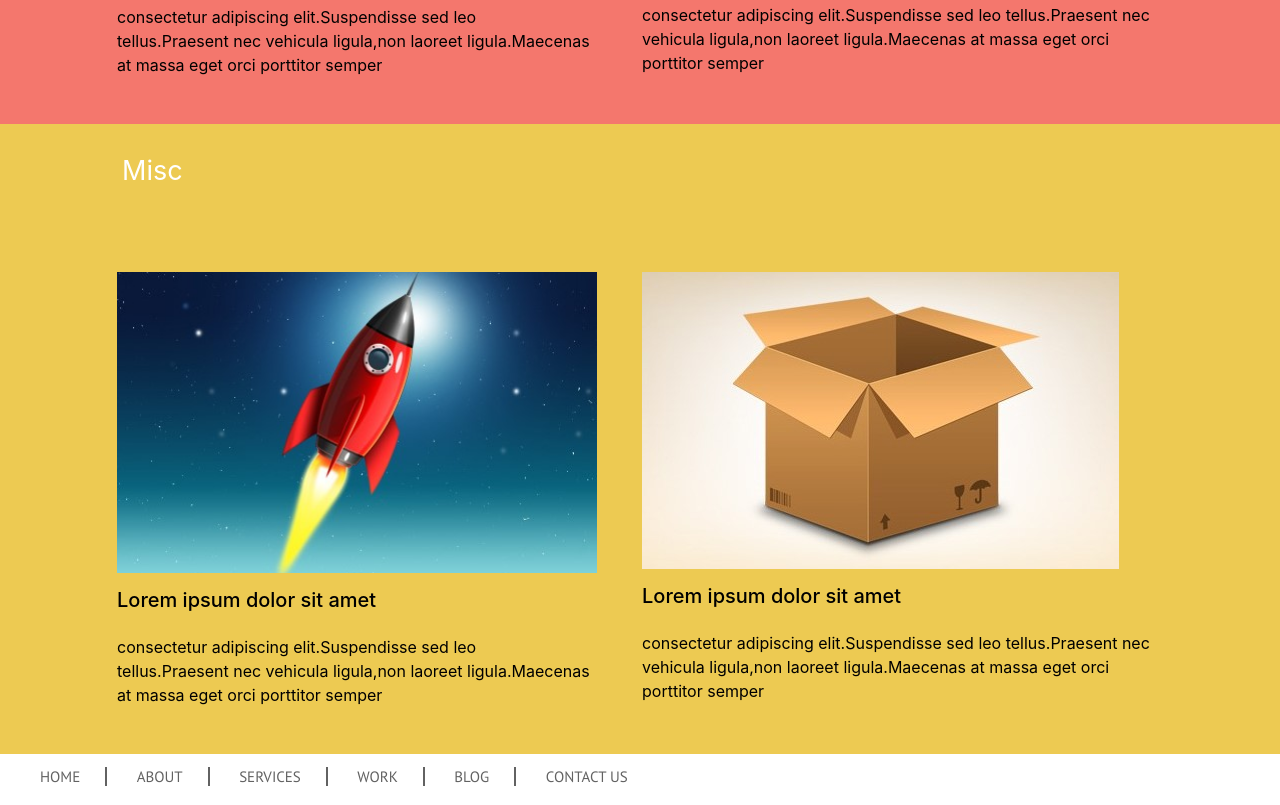
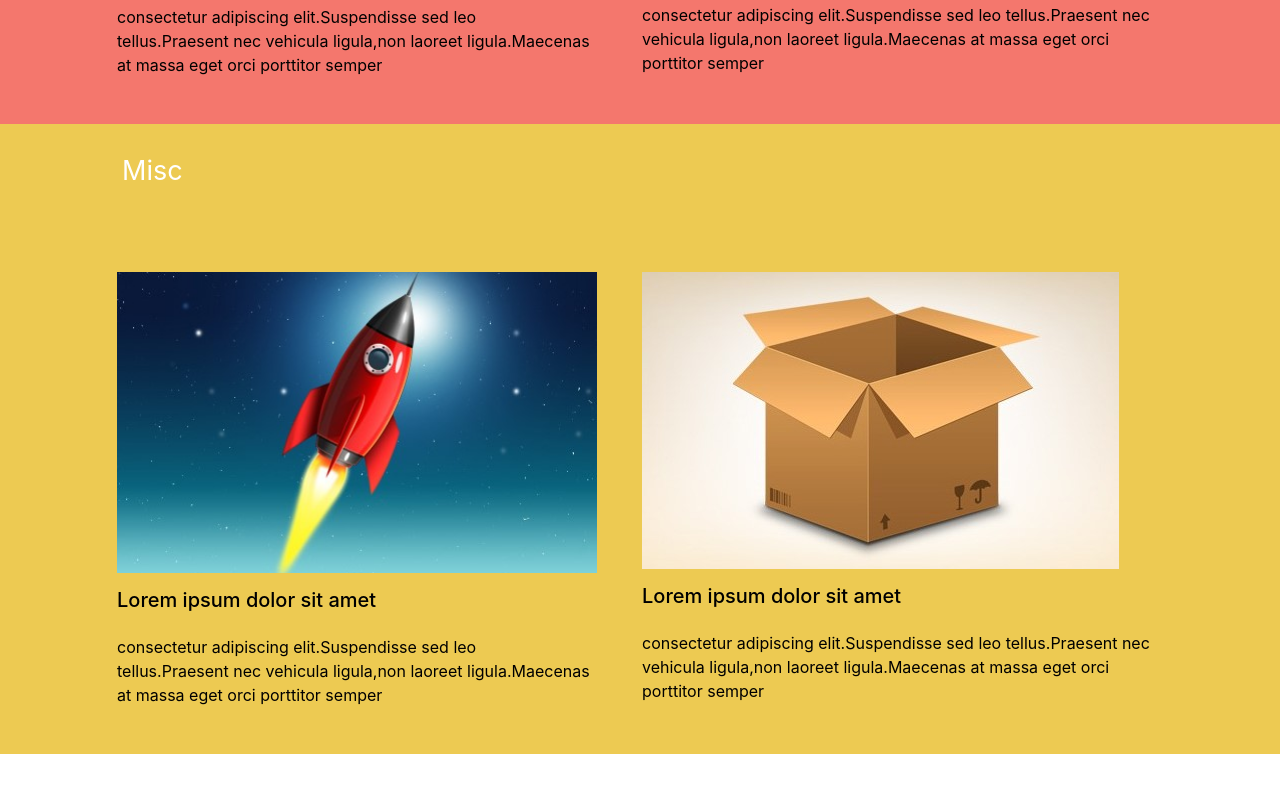
Before and after one commit to josemanuel286/bluebox-paginaweb, a plain HTML site: page index.html in a window 1280 px wide. Shown: the part 1996-2801 px from the top of the page. After the commit the page ends 2750 px from the top, so only its background shows below. Drawn offline with nearby package versions, Linux system fonts and the light colour scheme.

Commit message:
volver a la anterior
no funciono el codigo

```diff
--- a/index.html
+++ b/index.html
@@ -133,22 +133,6 @@
 			</section>
 		</section>
 	</div>
-	<div id="nota-de-pie" class="col-sm-12">
-		<div class="row">
-				<div id="menu-header"class="col-sm-7">
-			<nav>
-				<ul>
-					<li><a href="#">HOME</a></li>
-					<li><a href="#">ABOUT</a></li>
-					<li><a href="#">SERVICES</a></li>
-					<li><a href="#">WORK</a></li>
-					<li><a href="#">BLOG</a></li>
-					<li><a href="#">CONTACT US</a></li>
-				</ul>
-			</nav>
-		</div>
-		</div>
-	</div>
 <script src="https://code.jquery.com/jquery-3.3.1.slim.min.js"></script>
 <script src="https://cdnjs.cloudflare.com/ajax/libs/popper.js/1.14.7/umd/popper.min.js" ></script>
 <script src="https://stackpath.bootstrapcdn.com/bootstrap/4.3.1/js/bootstrap.min.js"></script>
```
Also changed, not shown: css/estilos.css (line endings or trailing spaces).
